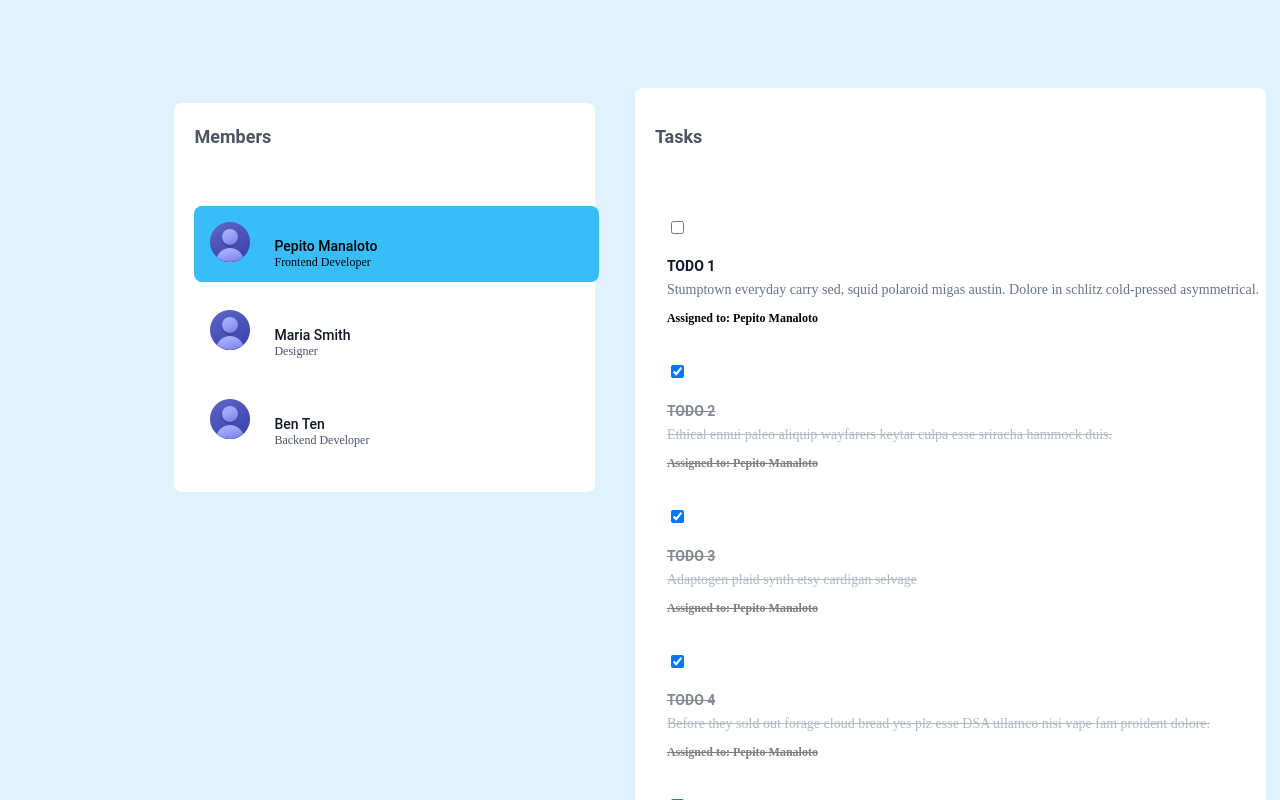
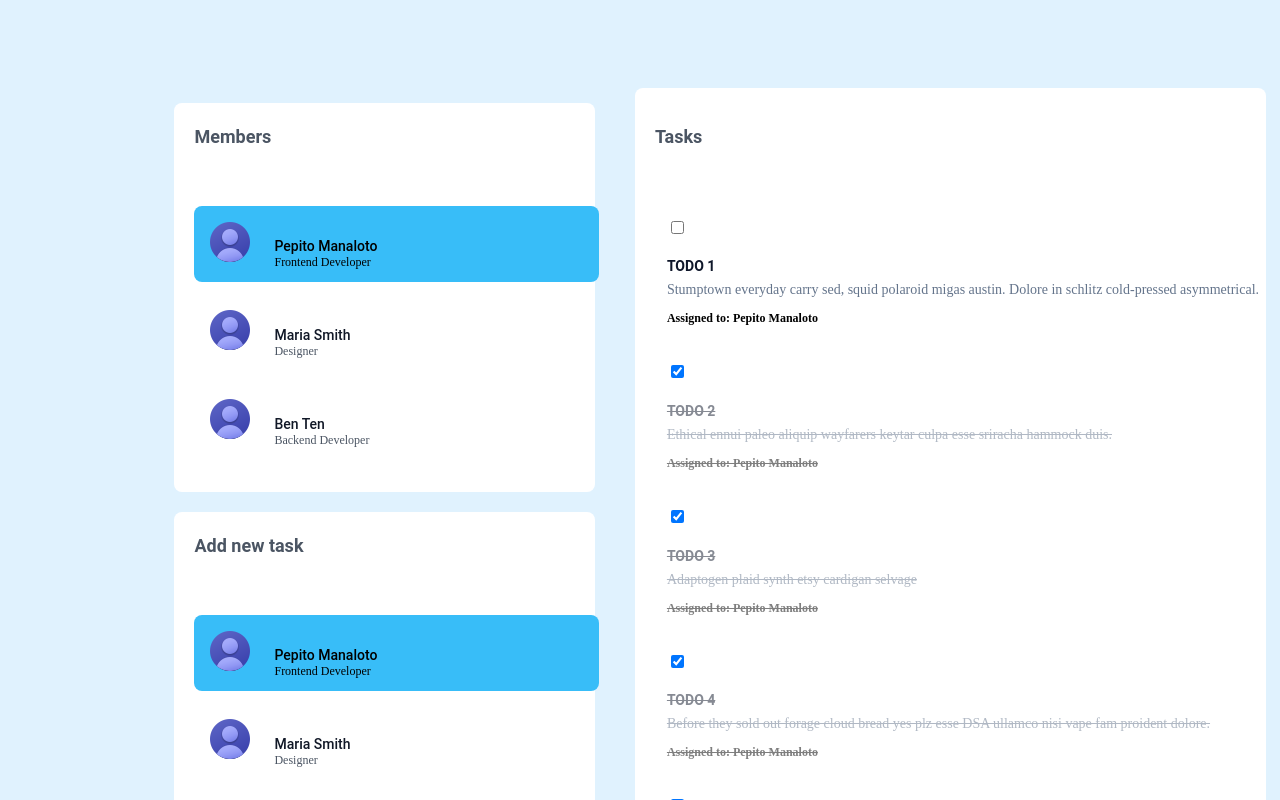
Before and after one commit to reeceballano/taskmaker, a Vue app: page / in a window 1280 px wide. Shown: the top 800 px of the page. Built offline with nearby package versions, Linux system fonts and the light colour scheme; the HTML template or start-up script is replaced by a standard one.

Commit message:
added widget component

```diff
--- a/src/components/Profiles.vue
+++ b/src/components/Profiles.vue
@@ -9,10 +9,6 @@
 </script>
 
 <style>
-    .members {
-        @apply md:w-2/3 w-full
-    }
-
     .memberlist {
         @apply p-5
     }
--- /dev/null
+++ b/src/components/Sidebar.vue
@@ -0,0 +1,21 @@
+<template>
+    <div class="sibebar">
+        <div class="sticky-sidebar">
+            <slot />
+        </div>
+    </div>
+</template>
+
+<script setup>
+
+</script>
+
+<style scoped>
+    .sibebar {
+        @apply md:w-2/3 w-full mb-10
+    }
+
+    .sticky-sidebar {
+        @apply md:sticky md:top-5 z-30 w-full align-middle
+    }
+</style>
--- a/src/components/Todo.vue
+++ b/src/components/Todo.vue
@@ -44,10 +44,6 @@
         return 'no description'
     })
 
-    const showDelete = () => {
-        isShow.value = !isShow.value;
-    }
-
 </script>
 
 <style>
--- a/src/components/Todos.vue
+++ b/src/components/Todos.vue
@@ -12,4 +12,8 @@
         @apply p-5 w-full
         /* @apply w-full p-10 bg-white align-middle rounded-lg drop-shadow-2xl */
     }
+
+    .tasks {
+        @apply w-full bg-white align-middle rounded-lg drop-shadow-2xl
+    }
 </style>
--- /dev/null
+++ b/src/components/Widget.vue
@@ -0,0 +1,23 @@
+<template>
+    <div class="widget-item">
+        <h2 class="section-title">
+            {{title}}
+        </h2>
+        <slot />
+    </div>
+</template>
+
+<script setup>
+const { title } = defineProps({
+    title: {
+        type: String,
+        default: 'Wdiget Item'
+    }
+})
+</script>
+
+<style>
+    .widget-item {
+        @apply mb-5 bg-white rounded-lg drop-shadow-2xl
+    }
+</style>
--- a/src/views/HomeView.vue
+++ b/src/views/HomeView.vue
@@ -1,11 +1,8 @@
 
 <template>
     <div class="home-view">
-        <div class="members">
-            <div class="sticky-sidebar">
-                <h2 class="section-title">
-                    Members
-                </h2>
+        <Sidebar>
+            <Widget title="Members">
                 <Profiles>
                     <ProfileCard
                         v-for="(user) in users"
@@ -15,8 +12,21 @@
                         @changeTab="changeTab"
                     />
                 </Profiles>
-            </div>
-        </div>
+            </Widget>
+
+            <Widget title="Add new task">
+                <Profiles>
+                    <ProfileCard
+                        v-for="(user) in users"
+                        :key="user.id"
+                        :user="user"
+                        background="bg-gray-100"
+                        @changeTab="changeTab"
+                    />
+                </Profiles>
+            </Widget>
+        </Sidebar>
+
 
         <div class="tasks">
             <h2 class="section-title">
@@ -44,6 +54,8 @@
     import Todo from '../components/Todo.vue';
     import Profiles from '../components/Profiles.vue';
     import ProfileCard from '../components/ProfileCard.vue';
+    import Sidebar from '../components/Sidebar.vue';
+    import Widget from '../components/Widget.vue';
 
     const todos = computed(() => {
         return data.value;
@@ -69,10 +81,6 @@
 </script>
 
 <style>
-    .sticky-sidebar {
-        @apply md:sticky md:top-5 z-30 w-full bg-white align-middle rounded-lg drop-shadow-2xl
-    }
-
     .section-title {
         @apply text-lg font-semibold text-gray-600 p-5 border-b
     }
@@ -80,10 +88,6 @@
     .home-view {
         @apply md:flex container md:space-x-10 align-middle my-20
         /* @apply flex container py-20 space-x-20 bg-white align-middle rounded-lg drop-shadow-2xl */
-    }
-
-    .tasks {
-        @apply w-full bg-white align-middle rounded-lg drop-shadow-2xl
     }
 
     .fade-enter-active,
```
